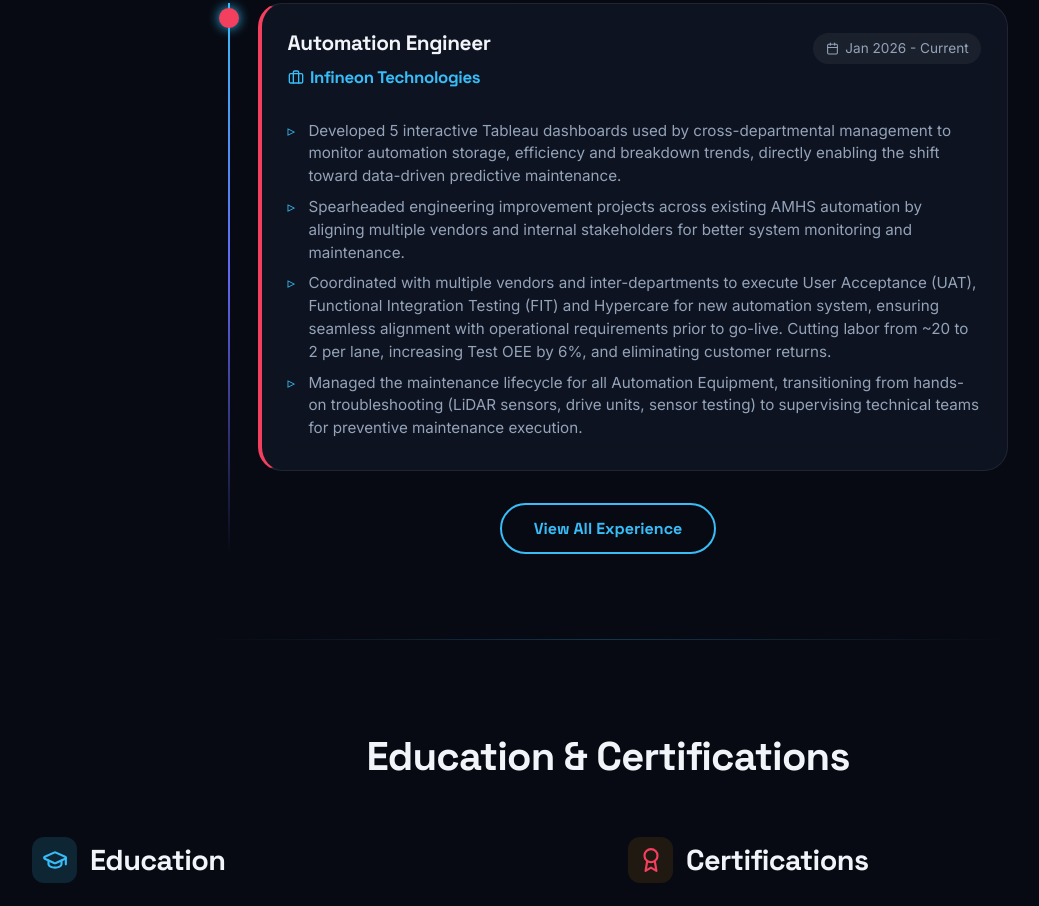
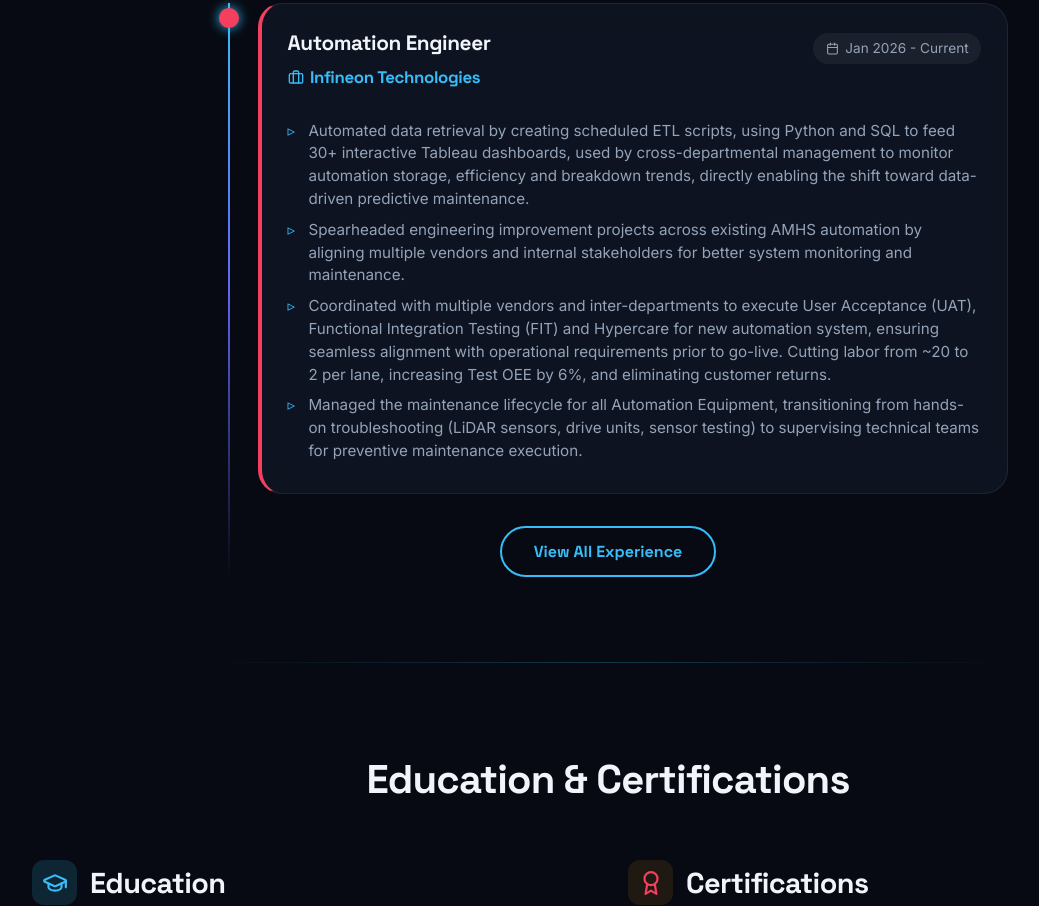
Before and after one commit to Randycje/Randycje.github.io, a React (Vite) app: page / in a window 1280 px wide. Shown: the part 1860-2766 px from the top of the page, without its empty margins (32-1071 px from the left). Built offline with nearby package versions, Linux system fonts and the light colour scheme.

Commit message:
Update Infineon experience details and redeploy

```diff
--- a/src/components/Experience.jsx
+++ b/src/components/Experience.jsx
@@ -7,10 +7,10 @@ const experiences = [
         company: 'Infineon Technologies',
         role: 'Automation Engineer',
         period: 'Jan 2026 - Current',
-        description: 'Automation Engineer experience focused on developing and testing automation systems.',
+        description: 'Automation Engineer experience focused on developing and testing/maintaining automated material handling systems.',
         points: [
-            'Developed 5 interactive Tableau dashboards used by cross-departmental management to monitor automation storage, efficiency and breakdown trends, directly enabling the shift toward data-driven predictive maintenance. ',
-            'Spearheaded engineering improvement projects across existing AMHS automation by aligning multiple vendors and internal stakeholders for better system monitoring and maintenance. ',
+            'Automated data retrieval by creating scheduled ETL scripts, using Python and SQL to feed 30+ interactive Tableau dashboards, used by cross-departmental management to monitor automation storage, efficiency and breakdown trends, directly enabling the shift toward data-driven predictive maintenance.',
+            'Spearheaded engineering improvement projects across existing AMHS automation by aligning multiple vendors and internal stakeholders for better system monitoring and maintenance.',
             'Coordinated with multiple vendors and inter-departments to execute User Acceptance (UAT), Functional Integration Testing (FIT) and Hypercare for new automation system, ensuring seamless alignment with operational requirements prior to go-live. Cutting labor from ~20 to 2 per lane, increasing Test OEE by 6%, and eliminating customer returns.',
             'Managed the maintenance lifecycle for all Automation Equipment, transitioning from hands-on troubleshooting (LiDAR sensors, drive units, sensor testing) to supervising technical teams for preventive maintenance execution.'
         ]
```
